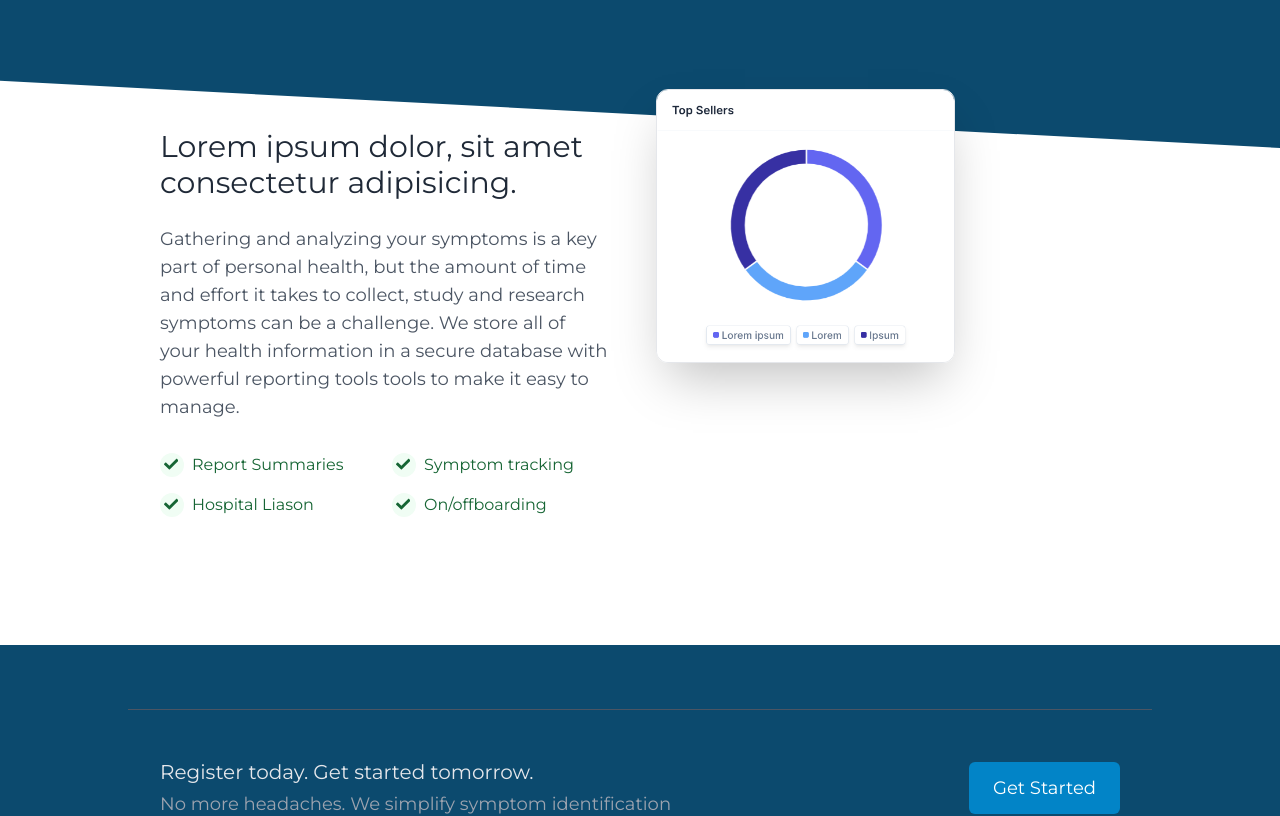
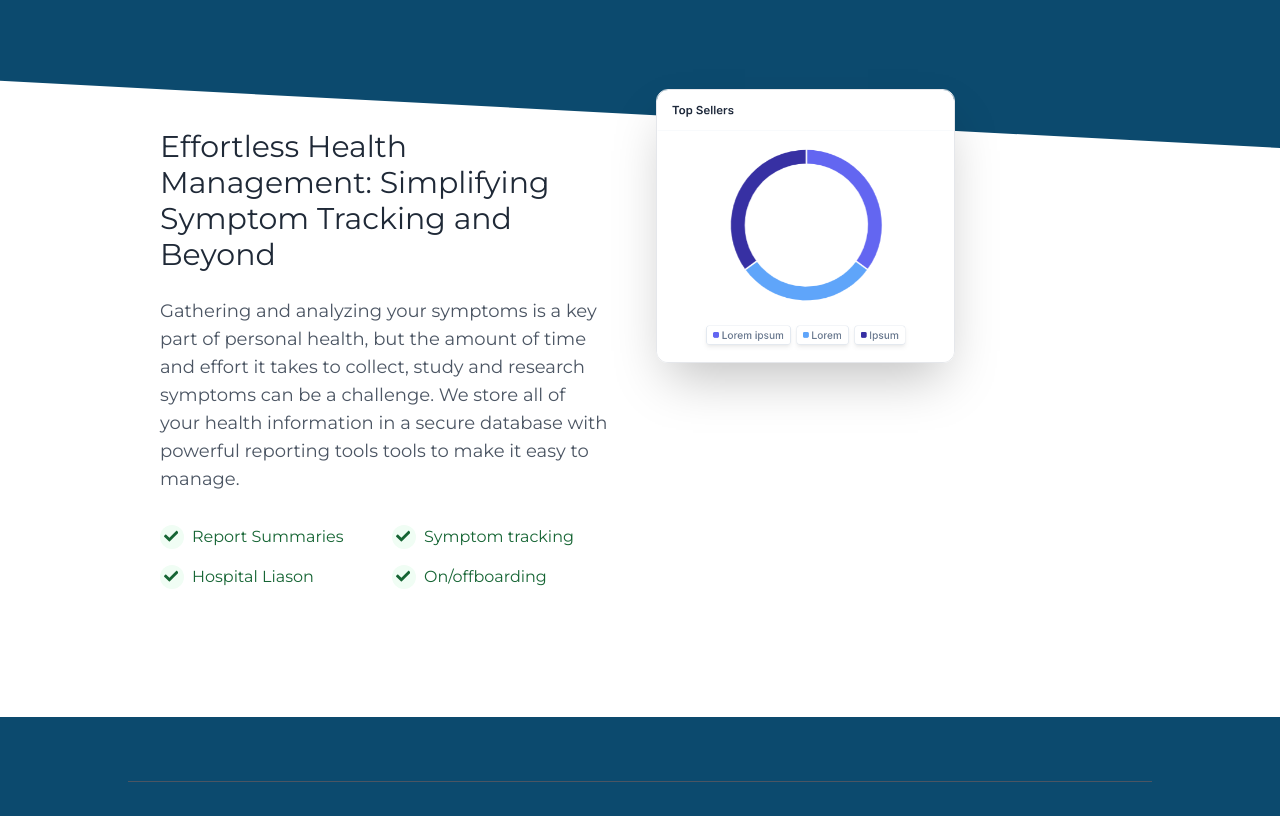
Before and after one commit to EdoriAtiri/Sympto, a React (Vite) app: page / in a window 1280 px wide. Shown: the part 1680-2496 px from the top of the page. Built offline with nearby package versions, Linux system fonts and the light colour scheme; no server answers.

Commit message:
modify texts in homepage

```diff
--- a/src/pages/Home.jsx
+++ b/src/pages/Home.jsx
@@ -155,7 +155,8 @@ const Home = () => {
           <div className="mt-10 md:w-1/2">
             <div className="relative z-20 flex h-full flex-col justify-center pt-4 md:pr-8 md:pt-0">
               <h2 className="text-3xl text-gray-800">
-                Lorem ipsum dolor, sit amet consectetur adipisicing.{" "}
+                Effortless Health Management: Simplifying Symptom Tracking and
+                Beyond
               </h2>
               <p className="mt-6 text-lg text-gray-600">
                 Gathering and analyzing your symptoms is a key part of personal
@@ -201,7 +202,7 @@ const Home = () => {
         <div className="mx-auto flex max-w-5xl flex-col items-center justify-center gap-4 px-4 text-center sm:flex-row sm:justify-between sm:gap-0 sm:px-6 sm:text-left lg:px-8">
           <div>
             <h2 className="text-xl text-gray-200">
-              Register today. Get started tomorrow.
+              Register today. Get started now.
             </h2>
             <p className="mt-1 text-lg text-gray-400">
               No more headaches. We simplify symptom identification
```
